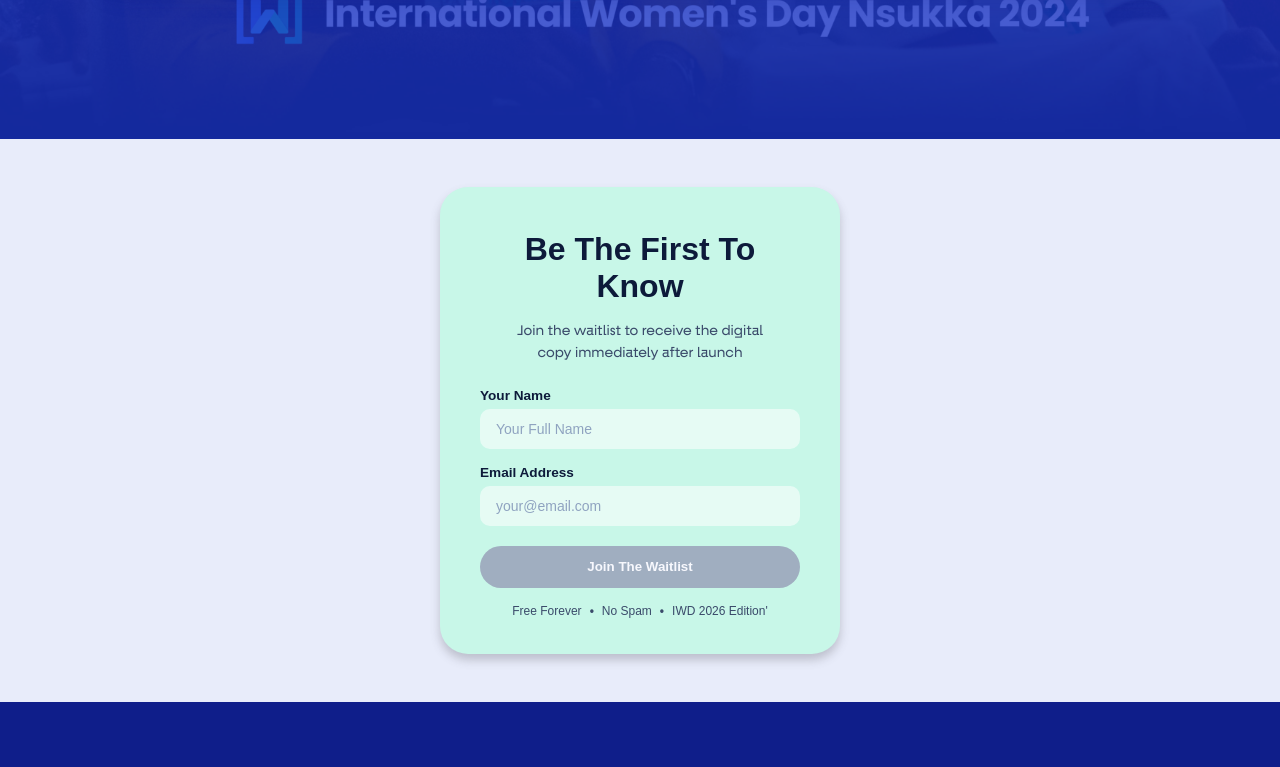
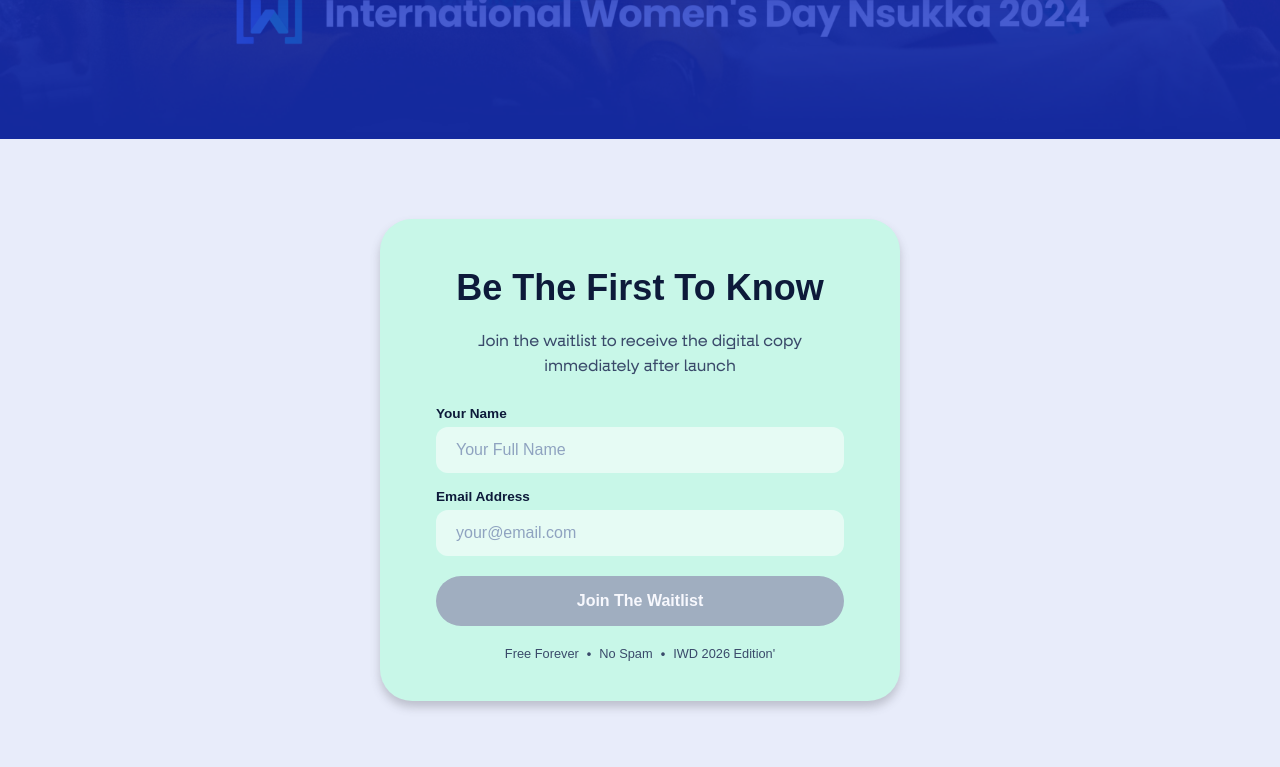
Before and after one commit to SamIfesi/Women-Techmakers, a React (Vite) app: page / in a window 1280 px wide. Shown: the part 4720-5487 px from the top of the page. Built offline with nearby package versions, Linux system fonts and the light colour scheme; no server answers; a web font is replaced by a local one.

Commit message:
Improves waitlist desktop responsiveness
Adds dedicated desktop styling and refines tablet behavior to improve visual balance on larger screens.

Improves spacing, typography, input/button sizing, and content width constraints so the section remains readable and polished across breakpoints.

```diff
--- a/src/components/Waitlist/Waitlist.css
+++ b/src/components/Waitlist/Waitlist.css
@@ -164,10 +164,52 @@
   font-weight: 700;
 }
 
-/* ── Tablet + ──────────────────────────────────────────────── */
+/* ── Tablet ────────────────────────────────────────────────── */
 @media screen and (min-width: 768px) {
   .waitlist-card {
     padding: 2.75rem 2.5rem 2.25rem;
+    max-width: 520px;
+  }
+
+  .waitlist-subtitle {
+    max-width: 36ch;
+  }
+}
+
+/* ── Desktop ───────────────────────────────────────────────── */
+@media screen and (min-width: 1024px) {
+  .waitlist-section {
+    padding: 5rem 2rem;
+  }
+
+  .waitlist-card {
+    padding: 3rem 3.5rem 2.5rem;
+    border-radius: 2rem;
+    gap: 1.25rem;
+  }
+
+  .waitlist-title {
+    font-size: 2.25rem;
+  }
+
+  .waitlist-subtitle {
+    font-size: 1rem;
+    max-width: 44ch;
+  }
+
+  .waitlist-input {
+    padding: 0.875rem 1.25rem;
+    font-size: 1rem;
+    border-radius: 12px;
+  }
+
+  .waitlist-btn {
+    padding: 1rem 1.25rem;
+    font-size: 1rem;
+  }
+
+  .waitlist-footer {
+    font-size: 0.8rem;
   }
 }
 
```
